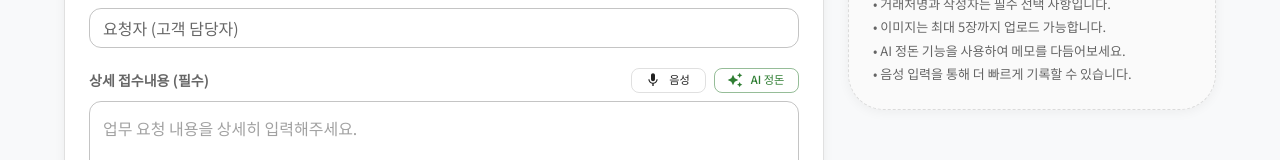
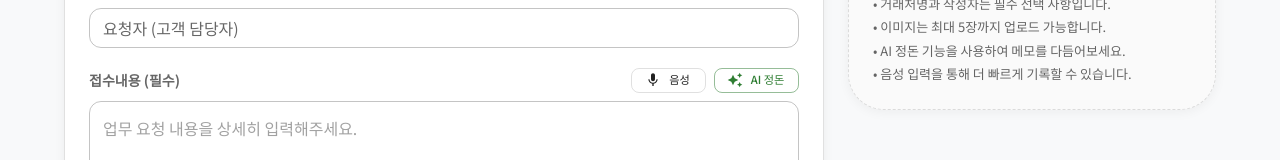
Before and after one commit to comtooin/comtooin, a React (Create React App) app: page / in a window 1280 px wide. Shown: the part 580-740 px from the top of the page. Built offline with nearby package versions, Linux system fonts and the light colour scheme; no server answers; the database is empty; sample sign-in values are in the browser's storage.

Commit message:
fix: rename label to content (required)

```diff
--- a/src/pages/HomePage.tsx
+++ b/src/pages/HomePage.tsx
@@ -247,7 +247,7 @@ const HomePage: React.FC = () => {
 
                   <Box>
                     <Box sx={{ display: "flex", justifyContent: "space-between", alignItems: "center", mb: 1 }}>
-                      <Typography variant="body2" fontWeight="bold" color="text.secondary">상세 접수내용 (필수)</Typography>
+                      <Typography variant="body2" fontWeight="bold" color="text.secondary">접수내용 (필수)</Typography>
                       <Stack direction="row" spacing={1}>
                         <Button
                           variant="outlined"
```
